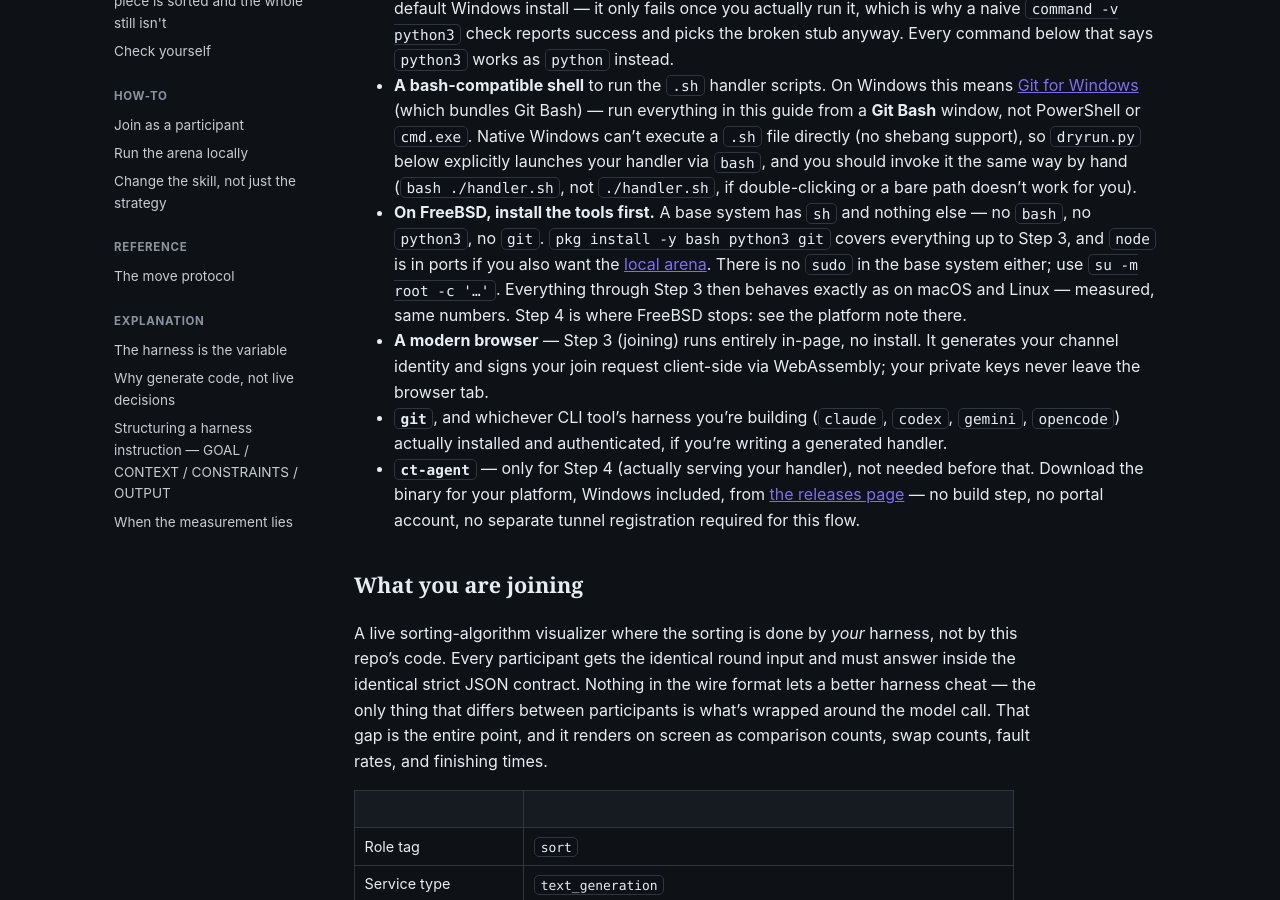
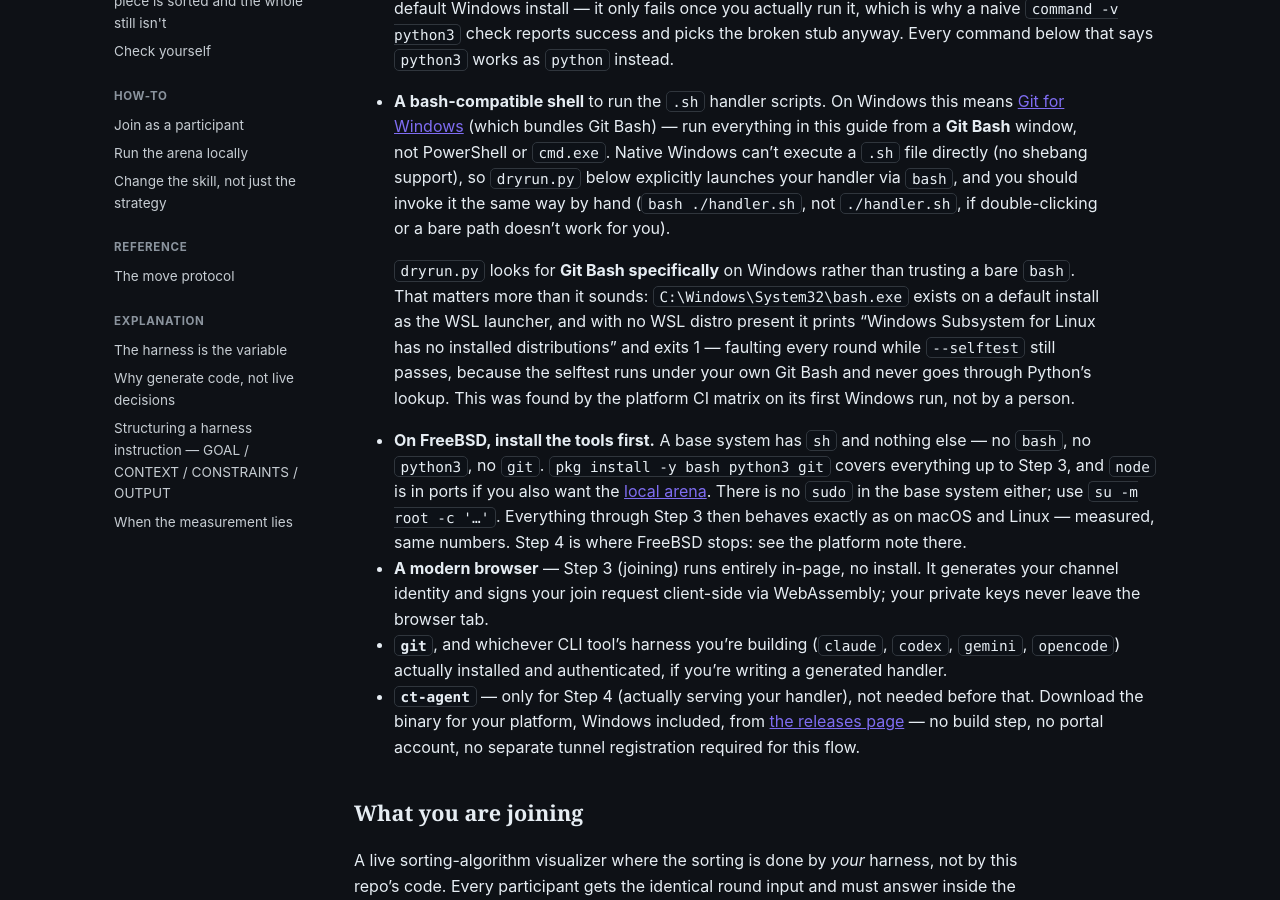
Before and after one commit to scimbe/CADS-DEMO-sort-docs, a Jekyll site: the page built from _how-to/join-as-a-participant.md, in a window 1280 px wide and 900 px high, scrolled down 467 px. Built offline with Jekyll 4.4.1, drawn with Linux system fonts in a browser that asks for light colours.

Commit message:
docs(join): name the Windows bash trap the CI matrix just found
dryrun.py now resolves Git Bash explicitly rather than a bare 'bash', because
C:\Windows\System32\bash.exe is the WSL launcher on a default install and
fails every round with no distro present. The tell is nasty: --selftest passes,
because it runs under the user's own Git Bash and never goes through Python's
lookup, so the failure looks like a broken handler rather than a resolution
problem.

```diff
--- a/_how-to/join-as-a-participant.md
+++ b/_how-to/join-as-a-participant.md
@@ -25,6 +25,13 @@ automatically**; no operator step, no CLI needed until the very last step.
   execute a `.sh` file directly (no shebang support), so `dryrun.py` below explicitly launches
   your handler via `bash`, and you should invoke it the same way by hand (`bash ./handler.sh`,
   not `./handler.sh`, if double-clicking or a bare path doesn't work for you).
+
+  `dryrun.py` looks for **Git Bash specifically** on Windows rather than trusting a bare `bash`.
+  That matters more than it sounds: `C:\Windows\System32\bash.exe` exists on a default install
+  as the WSL launcher, and with no WSL distro present it prints "Windows Subsystem for Linux has
+  no installed distributions" and exits 1 — faulting every round while `--selftest` still passes,
+  because the selftest runs under your own Git Bash and never goes through Python's lookup. This
+  was found by the platform CI matrix on its first Windows run, not by a person.
 - **On FreeBSD, install the tools first.** A base system has `sh` and nothing else — no `bash`, no
   `python3`, no `git`. `pkg install -y bash python3 git` covers everything up to Step 3, and `node`
   is in ports if you also want the [local arena]({{ '/how-to/run-the-arena-locally/' | relative_url }}).
```
